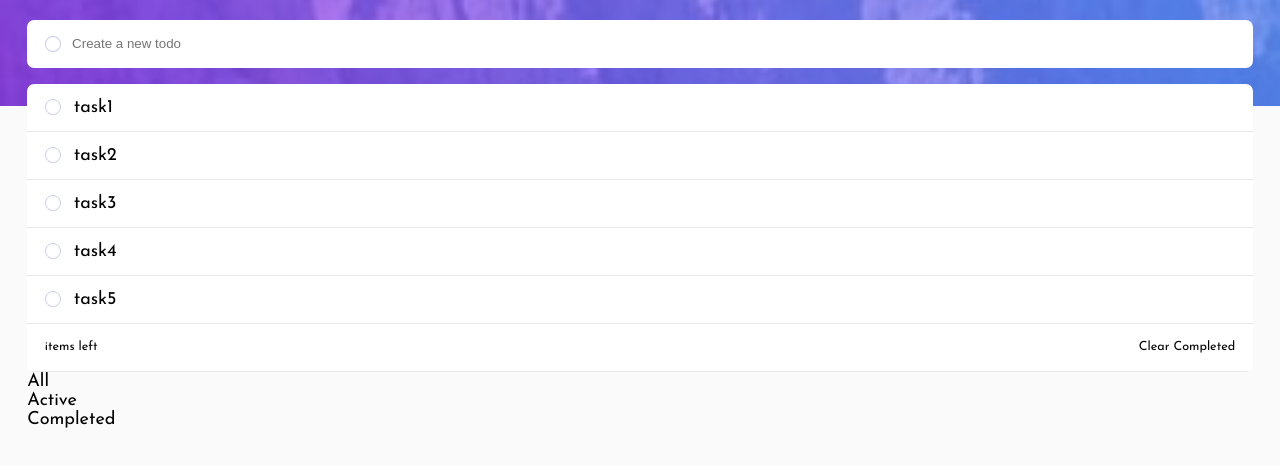
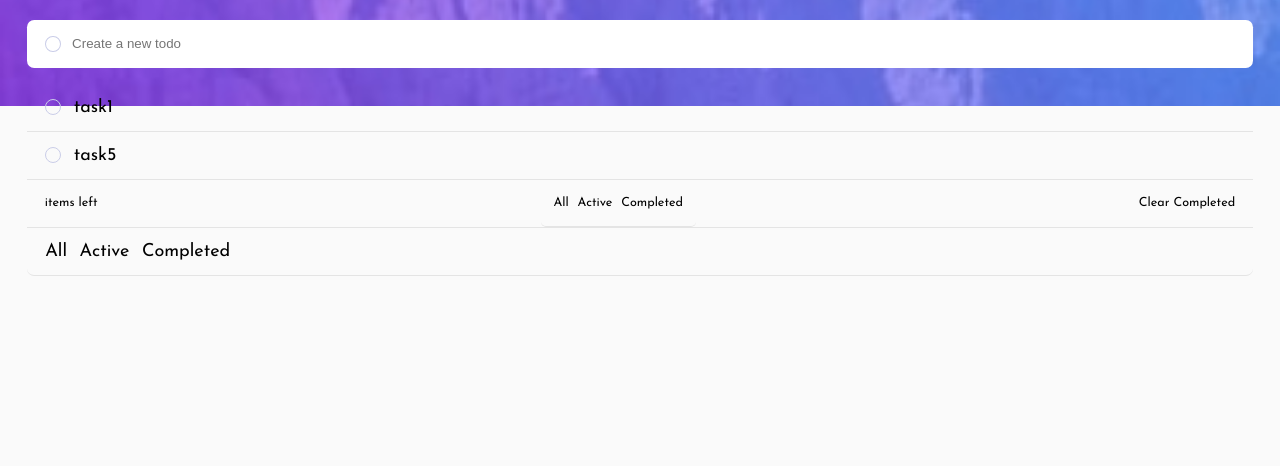
Before and after one commit to diegopacheco-dev/todo-app, a plain HTML site: page index.html in a window 1280 px wide. Shown: the part 86-552 px from the top of the page. Drawn offline with Linux system fonts and the light colour scheme.

Commit message:
Maquetado html completo

```diff
--- a/index.html
+++ b/index.html
@@ -10,39 +10,49 @@
   <link rel="stylesheet" href="./styles.css">
 </head>
 <body>
+  <!---------------- TITULO ------------------------->
+  <div class="header__container">
     <header>
       <h1 class="title">TODO</h1>
       <div>
         <button class="toggle-theme" ><img src="./images/icon-moon.svg" alt=""></button>
       </div>
     </header>
+  </div>
 
-  <main>
-    <form class="form-group b-radius">
-      <p class="icon-circle"></p><input type="text" class="input-task" placeholder="Create a new todo">
+
+  <main class="container">
+
+    <!---------------- INGRESAR TAREA ---------------->
+    <form class="form-group b-radius" id="form-input-task">
+      <span class="icon-circle"></span><input type="text" id="input-task" class="input-task" placeholder="Create a new todo">
     </form>
 
-    <div class="todo__list b-radius">
-      <ul>
-        <li class="item"><p class="icon-circle"></p>task1</li>
-        <li class="item"><p class="icon-circle"></p>task2</li>
-        <li class="item"><p class="icon-circle"></p>task3</li>
-        <li class="item"><p class="icon-circle"></p>task4</li>
-        <li class="item"><p class="icon-circle"></p>task5</li>
+
+    <!-------------- LISTA DE TAREAS -------------->
+    <div class="todo-list__container b-radius">
+      <ul id="todo-list">
+        <li class="item"><span class="icon-circle check" id="complete"></span>task1<span class="icon-cross" id="delete"></span></li>
+        <li class="item"><span class="icon-circle"></span>task5</li>
       </ul>
       <div class="item todo__options">
         <p class="task__count">items left</p>
+        <ul class="filter__list desktop item b-radius">
+          <li>All</li>
+          <li>Active</li>
+          <li>Completed</li>
+        </ul>
         <p class="task__delete">Clear Completed</p>
       </div>
     </div>
 
-    <nav class="todo__nav">
-      <ul class="todo__menu">
+
+    <!--------------- FILTRAR TAREAS --------------->
+      <ul class="filter__list mobile item b-radius">
         <li>All</li>
         <li>Active</li>
         <li>Completed</li>
       </ul>
-    </nav>
 
   </main>
   <p class="Instruccions"></p>
@@ -53,5 +63,7 @@
     Challenge by <a href="https://www.frontendmentor.io?ref=challenge" target="_blank">Frontend Mentor</a>.
     Coded by <a href="#">Your Name Here</a>.
   </div> -->
+
+  <script src="./main.js"></script>
 </body>
 </html>
```
Lines whose indentation alone changed are shown as unchanged.
